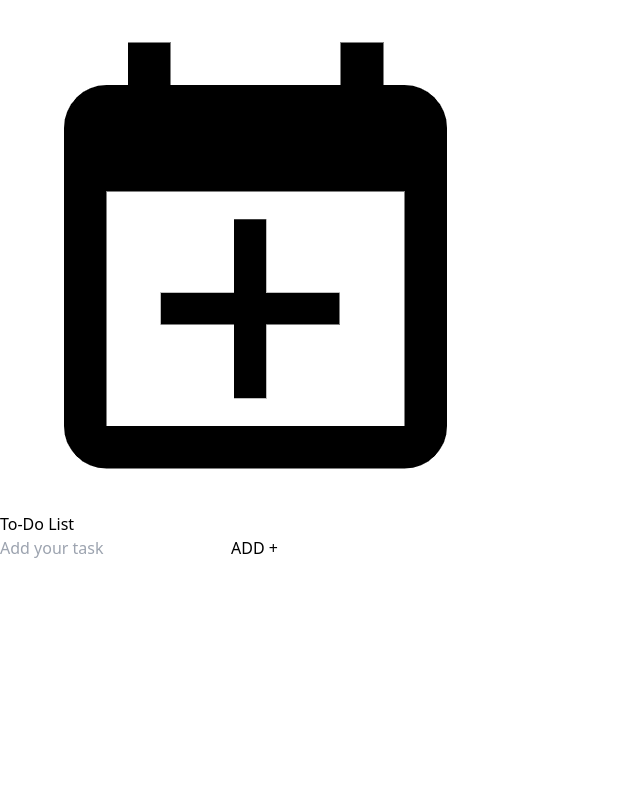
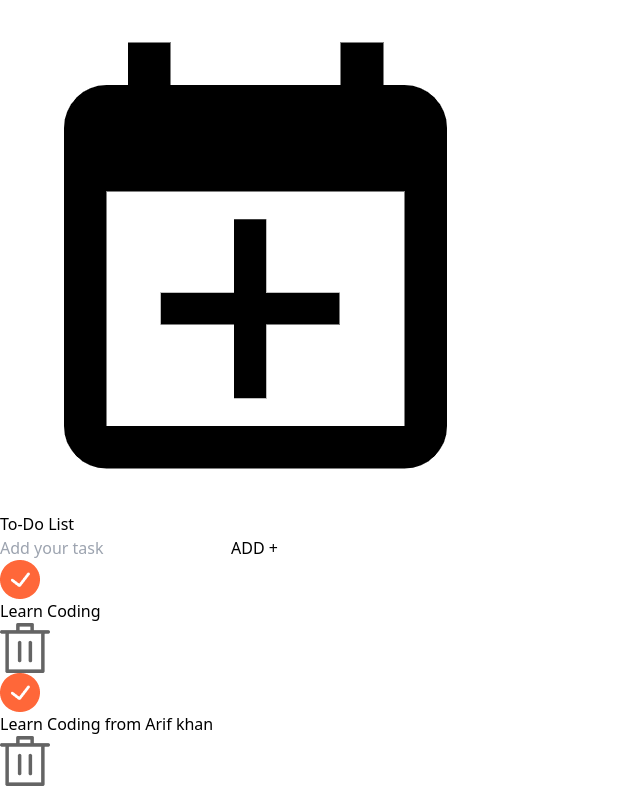
Before and after one commit to Arifkhan4947/To-Do-App, a React (Vite) app: page / in a window 1280 px wide. Shown: the whole page, without its empty margins (0-640 px from the left). Built offline with nearby package versions, Linux system fonts and the light colour scheme.

Commit message:
UI part are completed

```diff
--- a/src/components/Todo.jsx
+++ b/src/components/Todo.jsx
@@ -1,5 +1,6 @@
 import React from 'react'
 import todo_icon from '../assets/todo_icon.png';
+import TodoItem from './TodoItem';
 
 const Todo = () => {
   return (
@@ -11,11 +12,17 @@
             <h1 className='text-3xl font-semibold'>To-Do List</h1>
         </div>
 
-     {/* --------- input box --------- */}
+    {/* --------- input box --------- */}
 
         <div className='flex items-center my-7 bg-gray-200 rounded-full'>
             <input className='bg-transparent border-0 outline-none flex-1 h-14 pl-6 pr-2 placeholder:text-slate-600' type="text" placeholder='Add your task'/>
             <button className='border-none rounded-full bg-orange-600 w-32 h-14 text-white text-lg font-medium cursor-pointer'>ADD +</button>
+        </div>
+
+    {/* --------- todo list --------- */}
+        <div>
+            <TodoItem text="Learn Coding"/>
+            <TodoItem text="Learn Coding from Arif khan"/>
         </div>
 
 
--- /dev/null
+++ b/src/components/TodoItem.jsx
@@ -0,0 +1,20 @@
+import React from 'react'
+import tick from '../assets/tick.png'
+import not_tick from '../assets/not_tick.png'
+import delete_icon from '../assets/delete.png'
+
+const TodoItem = ({text}) => {
+  return (
+    <div className='flex items-center my-3 gap-2'>
+        <div className='flex flex-1 items-center cursor-pointer'>
+            <img src={tick} alt="" className='w-7'/>
+            <p className='text-slate-700 ml-4 text-[17px]'>{text}</p>
+        </div>
+
+        <img src={delete_icon} alt="" className='w-3.5 cursor-pointer'/>
+
+    </div>
+  )
+}
+
+export default TodoItem
```
